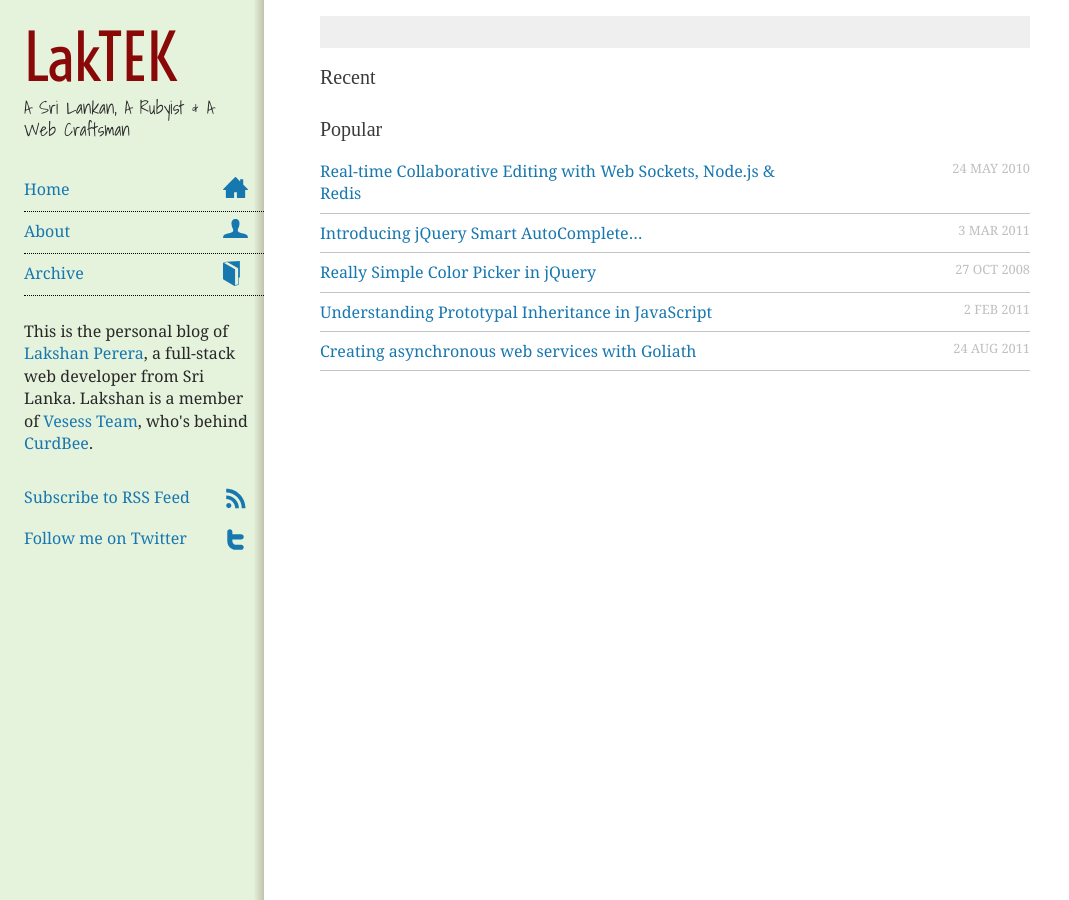
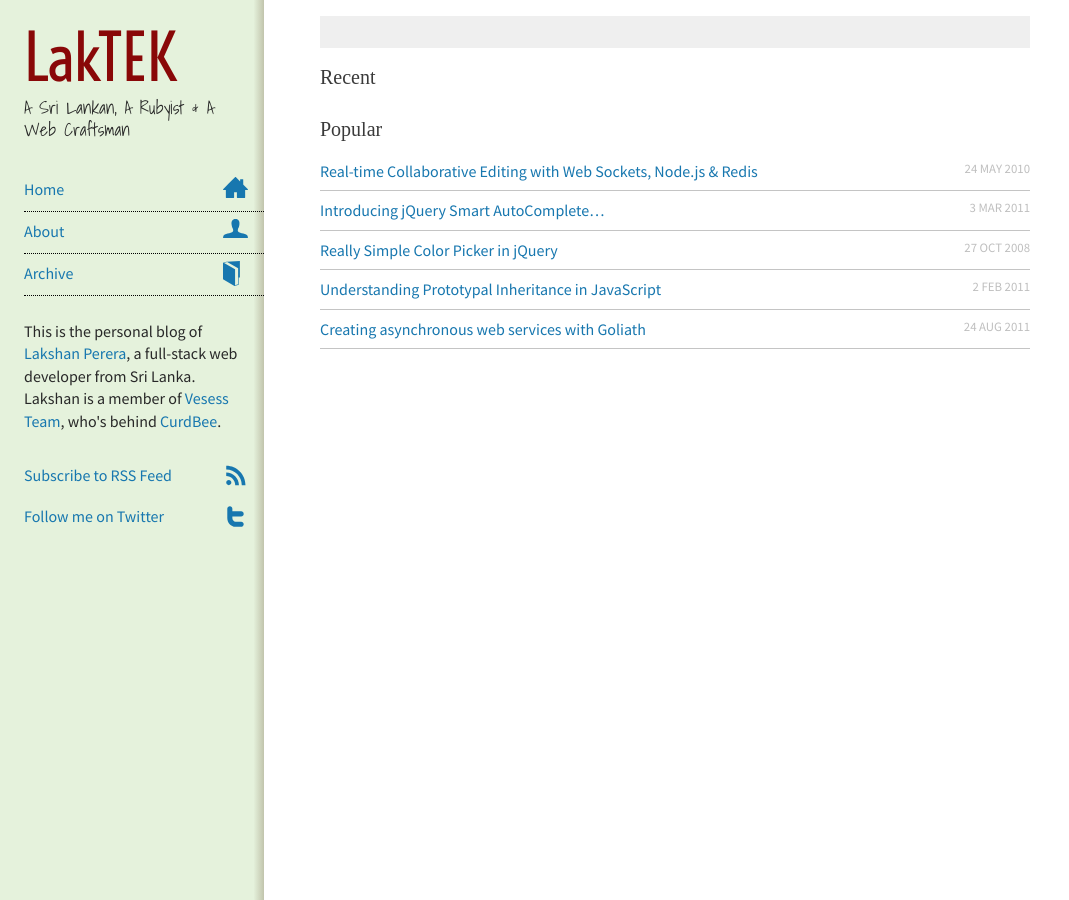
Before and after one commit to laktek/LakTEK-blog, a Jekyll site: the page built from index.html, in a window 1280 px wide. Shown: the whole page, without its empty margins (0-1069 px from the left). Built offline with Jekyll 4.4.1, drawn with Linux system fonts in a browser that asks for light colours; nearby versions of some CDN libraries; some web fonts are replaced; Markdown is read by kramdown in place of the engine named in the settings; comment, search, counter and statistics services are not loaded.

Commit message:
changed the body font to source sans

```diff
--- a/_layouts/post.html
+++ b/_layouts/post.html
@@ -43,6 +43,7 @@
     <link href='http://fonts.googleapis.com/css?family=Shadows+Into+Light' rel='stylesheet' type='text/css'>
 		<link href='http://fonts.googleapis.com/css?family=Brawler' rel='stylesheet' type='text/css'>
 		<link href='http://fonts.googleapis.com/css?family=Source+Code+Pro:400,700' rel='stylesheet' type='text/css'>
+		<link href='http://fonts.googleapis.com/css?family=Source+Sans+Pro:400,700,400italic' rel='stylesheet' type='text/css'>
 
     <script type="text/javascript">
 
--- a/about/index.html
+++ b/about/index.html
@@ -45,6 +45,7 @@
     <link href='http://fonts.googleapis.com/css?family=Voltaire' rel='stylesheet' type='text/css'>
     <link href='http://fonts.googleapis.com/css?family=Shadows+Into+Light' rel='stylesheet' type='text/css'>
 		<link href='http://fonts.googleapis.com/css?family=Brawler' rel='stylesheet' type='text/css'>
+		<link href='http://fonts.googleapis.com/css?family=Source+Sans+Pro:400,700,400italic' rel='stylesheet' type='text/css'>
 
     <script type="text/javascript">
 
--- a/archive/index.html
+++ b/archive/index.html
@@ -45,6 +45,7 @@
     <link href='http://fonts.googleapis.com/css?family=Voltaire' rel='stylesheet' type='text/css'>
     <link href='http://fonts.googleapis.com/css?family=Shadows+Into+Light' rel='stylesheet' type='text/css'>
 		<link href='http://fonts.googleapis.com/css?family=Brawler' rel='stylesheet' type='text/css'>
+		<link href='http://fonts.googleapis.com/css?family=Source+Sans+Pro:400,700,400italic' rel='stylesheet' type='text/css'>
 
     <script type="text/javascript">
 
--- a/css/style.css
+++ b/css/style.css
@@ -69,7 +69,7 @@
 padding: 0;
 margin: 0;
 width: 100%;
-font : 100%/1.4 Cambria, Georgia, Times, "Times New Roman";
+font : 100%/1.4 'Source Sans Pro', sans-serif;
 color : rgb(40,40,40);
 background-color : transparent; }
 
--- a/index.html
+++ b/index.html
@@ -46,6 +46,7 @@
     <link href='http://fonts.googleapis.com/css?family=Shadows+Into+Light' rel='stylesheet' type='text/css'>
 		<link href='http://fonts.googleapis.com/css?family=Brawler' rel='stylesheet' type='text/css'>
 		<link href='http://fonts.googleapis.com/css?family=Source+Code+Pro:400,700' rel='stylesheet' type='text/css'>
+		<link href='http://fonts.googleapis.com/css?family=Source+Sans+Pro:400,700,400italic' rel='stylesheet' type='text/css'>
 
     <script type="text/javascript">
 
```
